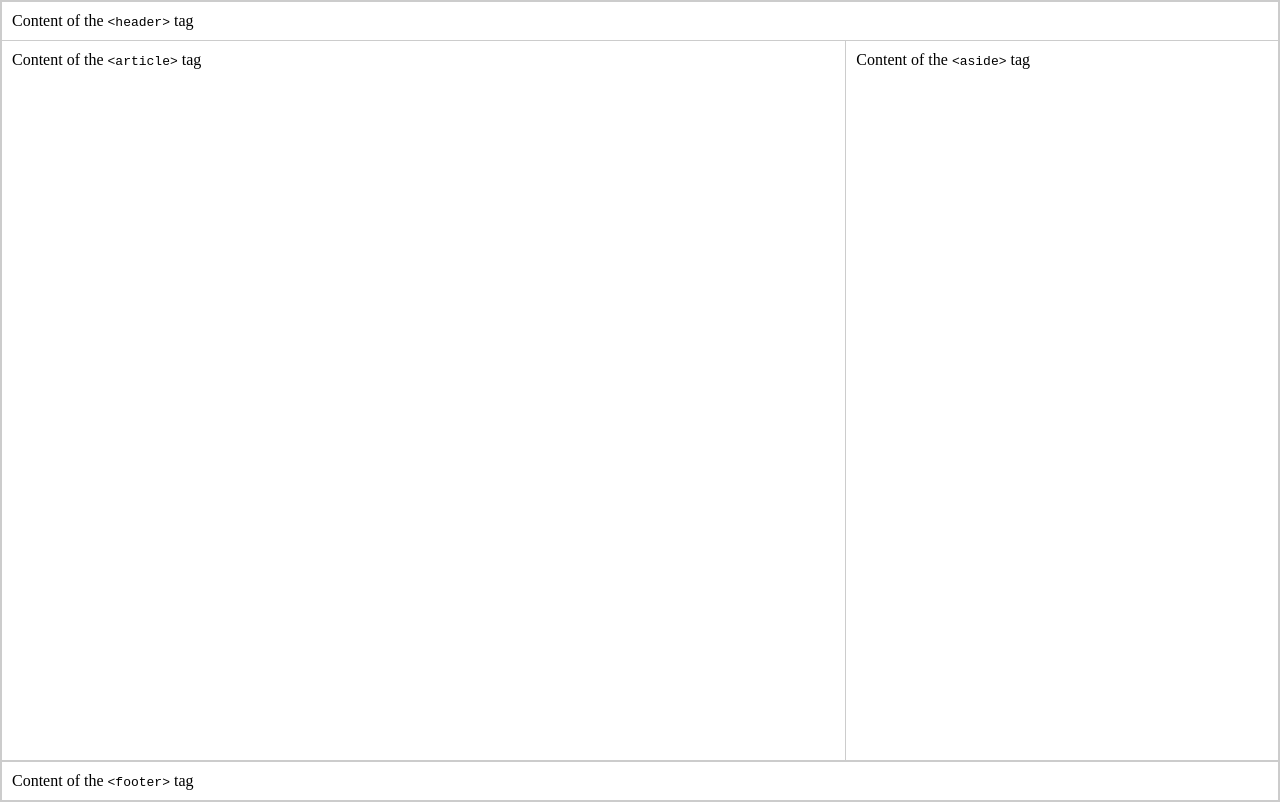
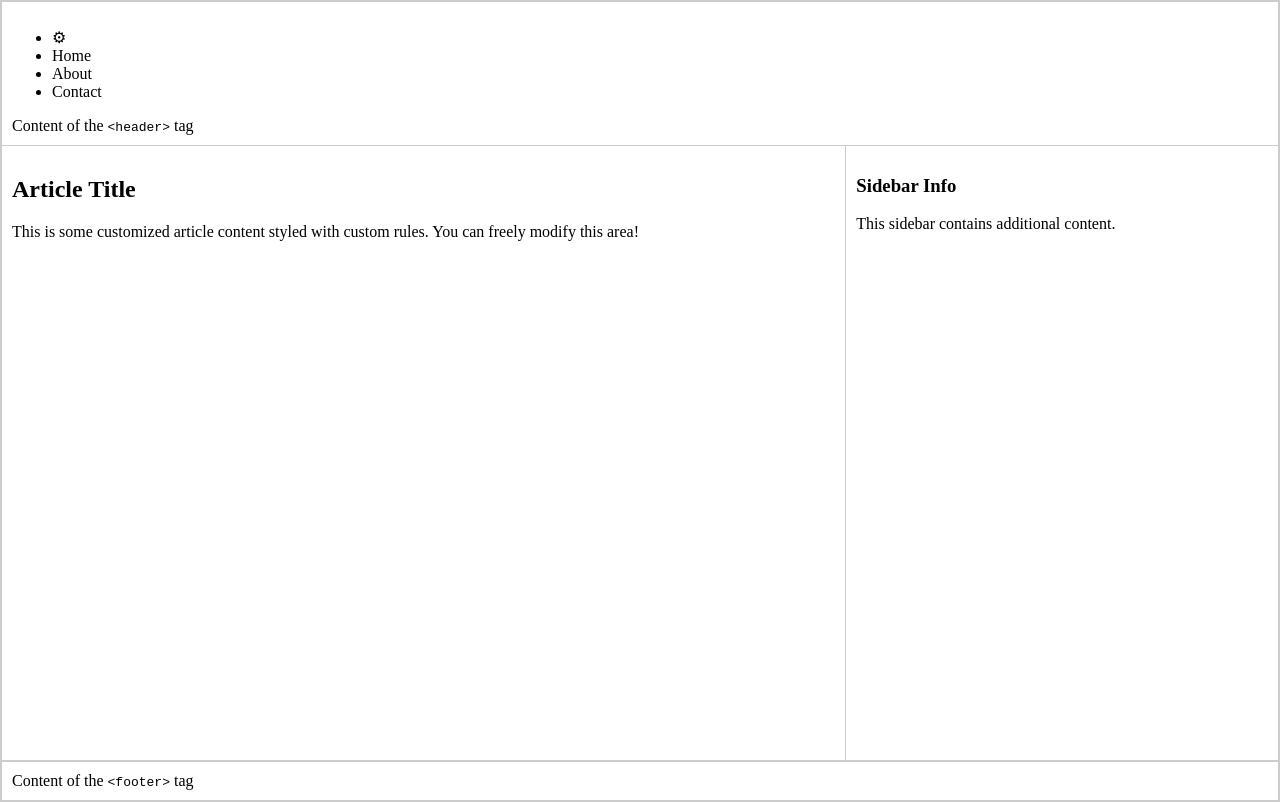
Before and after one commit to alisena-danishwer/alx_html_css, a plain HTML site: page css_basic/index.html in a window 1280 px wide. Drawn offline with Linux system fonts and the light colour scheme.

Commit message:
Added some changes for the design of index.html

```diff
--- a/css_basic/index.html
+++ b/css_basic/index.html
@@ -6,19 +6,26 @@
   <title>Flexbox Layout</title>
   <link href="base.css" rel="stylesheet"/>
   <link href="styles.css" rel="stylesheet"/>
-  <body class="works on smartphone">
 </head>
-<body>
+<body class="works_on_smartphone">
   <header>
+    <ul>
+      <li class="logo">&#9881;</li> <!-- Unicode gear symbol as logo -->
+      <li>Home</li>
+      <li>About</li>
+      <li>Contact</li>
+    </ul>
     Content of the <code>&lt;header&gt;</code> tag
   </header>
 
   <main>
     <article>
-      Content of the <code>&lt;article&gt;</code> tag
+      <h2>Article Title</h2>
+      <p>This is some customized article content styled with custom rules. You can freely modify this area!</p>
     </article>
     <aside>
-      Content of the <code>&lt;aside&gt;</code> tag
+      <h3>Sidebar Info</h3>
+      <p>This sidebar contains additional content.</p>
     </aside>
   </main>
 
```
